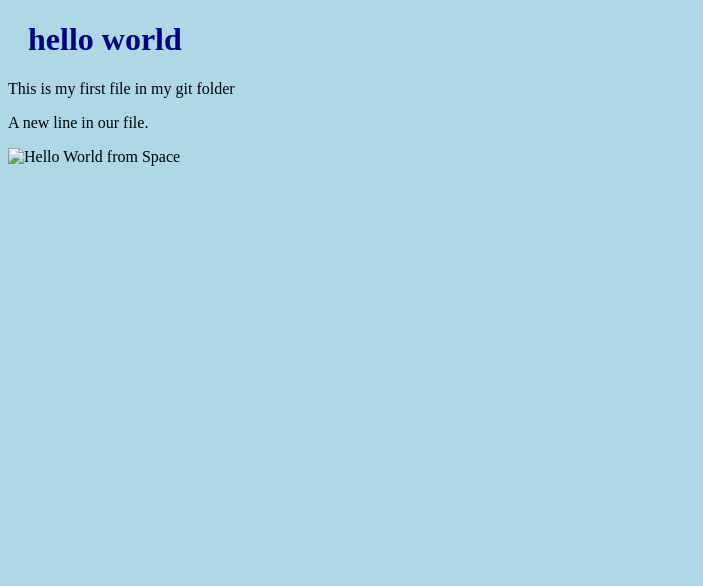
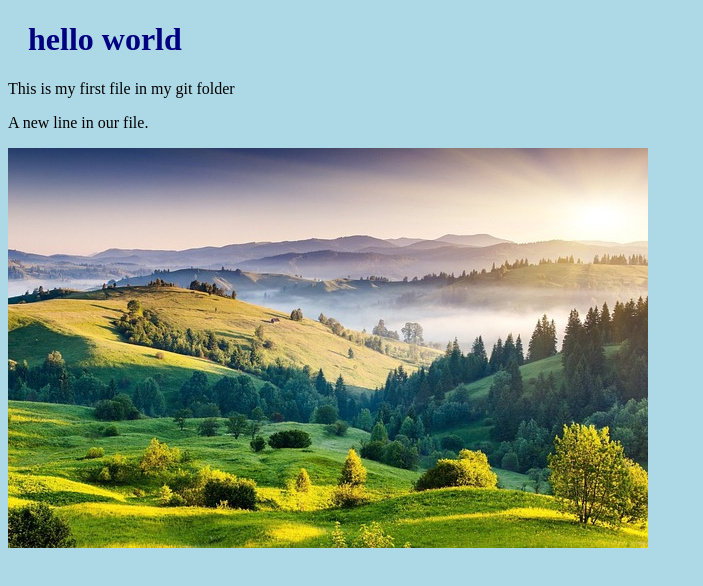
Before and after one commit to Bissojit/Hello-World, a plain HTML site: page index.html in a window 1280 px wide. Shown: the whole page, without its empty margins (0-703 px from the left). Drawn offline with Linux system fonts and the light colour scheme; files whose address does not match are found by name.

Commit message:
fixed image related problem

```diff
--- a/index.html
+++ b/index.html
@@ -11,7 +11,7 @@
 
 
 
-<img src="/Users/bissojitsarker/Desktop/hills-2836301_640.jpg" alt="Hello World from Space">
+<img src="/Users/bissojitsarker/Myproject/Nature.jpg" alt="Hello World from Space">
 
 
 
```
